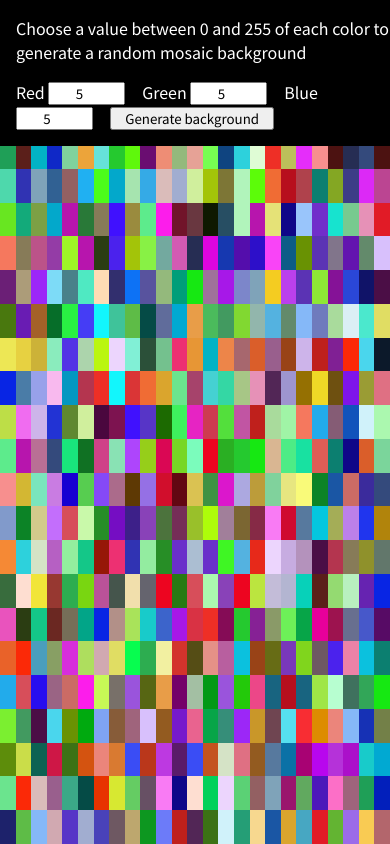
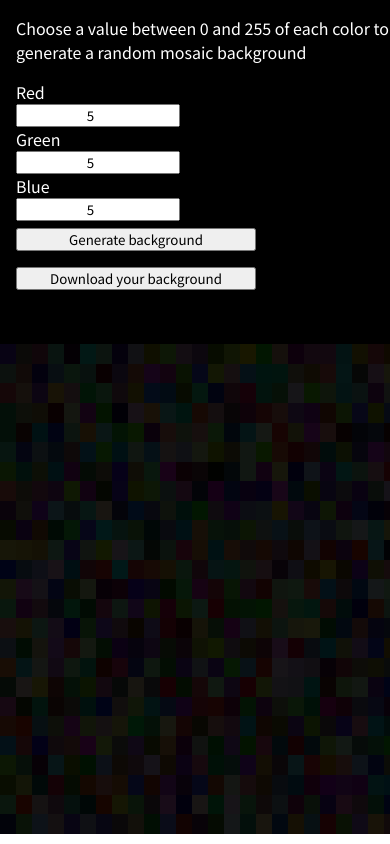
Before and after one commit to LucasAlonso11800/Mosaic-background-generator, a plain HTML site: page index.html in a window 390 px wide. Both pictures are taken after typing "5", "5", "5" into the empty fields and a click on the button "Generate background". Drawn offline with nearby package versions, Linux system fonts and the light colour scheme.

Commit message:
Fixed color bug and added download feature

```diff
--- a/index.html
+++ b/index.html
@@ -4,14 +4,20 @@
 <head>
     <meta charset="UTF-8">
     <meta name="viewport" content="width=device-width, initial-scale=1.0">
+    <meta name="author" content="Lucas Alonso">
+    <link rel="icon" href=""/>
+    <!-- CSS -->
     <link rel="stylesheet" href="styles.css">
-    <title>Classes</title>
+    <!-- HTML TO CANVAS -->
+    <script src=https://unpkg.com/html2canvas@1.0.0-rc.7/dist/html2canvas.js crossorigin='anonymous'></script>
+    <title>Random Background Generator</title>
 </head>
 
 <body>
     <header class="header">
         <nav class="navbar">
             <p class="title">Choose a value between 0 and 255 of each color to generate a random mosaic background</p>
+            <div class="form-container">
                 <form class="form">
                     <label for="red" class="label">Red</label>
                     <input type="number" max="255" min="0" id="red" name="red" class="input">
@@ -19,8 +25,10 @@
                     <input type="number" max="255" min="0" id="green" name="green" class="input">
                     <label for="blue" class="label">Blue</label>
                     <input type="number" max="255" min="0" id="blue" name="blue" class="input">
-                <button type="submit" id="submit-button">Generate background</button>
+                    <button type="submit" id="submit-button" class="button">Generate background</button>
                 </form>
+                <button type="button" id="download-button" class="button">Download your background</button>
+            </div>
         </nav>
     </header>
     <main id="background">
--- a/main.js
+++ b/main.js
@@ -1,3 +1,5 @@
+// GENERATING BACKGROUND
+
 const $background = document.getElementById('background');
 const $red = document.getElementById('red');
 const $green = document.getElementById('green');
@@ -16,7 +18,6 @@ $submit.addEventListener('click', (e) => {
     for (let i = 0; i < 1000; i++){
         newColors($red.value, $green.value, $blue.value)
     }
-
     createRectangles()
 });
 
@@ -30,19 +31,23 @@ function newColors(r, g, b){
         return "#" + componentToHex(r) + componentToHex(g) + componentToHex(b);
     };
 
-    let maxRed = r + 20;
+    if(r === '') r = 0;
+    if(g === '') g = 0;
+    if(b === '') b = 0;
+
+    let maxRed = parseInt(r) + 20;
     if(maxRed > 255) maxRed = 255;
-    let minRed = r - 20;
+    let minRed = parseInt(r) - 20;
     if(minRed < 0) minRed = 0;
 
-    let maxGreen = g + 20;
+    let maxGreen = parseInt(g) + 20;
     if(maxGreen > 255) maxGreen = 255;
-    let minGreen = g - 20;
+    let minGreen = parseInt(g) - 20;
     if(minGreen < 0) minGreen = 0;
 
-    let maxBlue = b + 20;
+    let maxBlue = parseInt(b) + 20;
     if(maxBlue > 255) maxBlue = 255;
-    let minBlue = b - 20;
+    let minBlue = parseInt(b) - 20;
     if(minBlue < 0) minBlue = 0;
 
     let red = Math.floor(Math.random() * (maxRed - minRed) + minRed);
@@ -68,7 +73,7 @@ class Rectangle {
         div.style.height = 4 + "vh";
         div.style.backgroundColor = this.color;
         div.style.left = this.left + "%"
-        div.style.top = this.top + "vh"
+        div.style.top = this.top + "%"
 
         $background.appendChild(div)
     }
@@ -87,3 +92,20 @@ function createRectangles() {
         }
     }
 };
+
+// SAVING BACKGROUND
+
+const downloadButton = document.getElementById('download-button');
+
+function save(canvas) {
+    let a = document.createElement('a');
+    a.href = canvas.toDataURL();
+    a.download = 'MosaicBackground.png';
+    a.click()
+};
+
+function divToImg(div) {
+    html2canvas(div, {scrollY: -window.scrollY}).then(canvas => save(canvas))
+};
+
+downloadButton.addEventListener('click', () => divToImg($background));
--- a/styles.css
+++ b/styles.css
@@ -6,12 +6,39 @@
     overflow: hidden;
     font-family: 'Noto Sans JP', sans-serif
 }
+body{
+    min-width: 400px
+}
 .header{
     width: 100%;
     padding: 1em;
     background-color: #000;
     z-index: 10;
+    height: 9vh
 }
+@media all and (max-width: 835px){
+    .header{
+        height: 15vh
+    }
+}
+@media all and (max-width: 668px){
+    .header{
+        height: 18vh
+    }
+}
+
+@media all and (max-width: 602px){
+    .header{
+        height: 21vh
+    }
+}
+
+@media all and (max-width: 435px){
+    .header{
+        height: 37vh
+    }
+}
+
 .navbar{
     display: flex;
     flex-direction: column
@@ -20,6 +47,9 @@
     color: #fff;
     margin-bottom: 1em
 }
+.form-container{
+    display: flex
+}
 .label{
     color: #fff;
 }
@@ -27,8 +57,65 @@
     text-align: center;
     margin-right: 1em;
 }
-#submit-button{
+.button{
     padding: 0 1em;
+    margin-right: 1em
+}
+
+@media all and (max-width: 835px){
+    .form-container{
+        flex-direction: column
+    }
+    .form{
+        margin-bottom: 1em
+    }
+    #download-button{
+        width: 60%
+    }
+}
+
+@media all and (max-width: 435px){
+    .form{
+        display: flex;
+        flex-direction: column
+    }
+    .input{
+        width: 40%
+    }
+    #submit-button{
+        margin-top: 0.5em;
+        width: 60%
+    }
+}
+
+#background{
+    position: relative;
+    width: 100%;
+    height: 86vh;
+}
+
+@media all and (max-width: 835px){
+    #background{
+        height: 80vh
+    }
+}
+
+@media all and (max-width: 668px){
+    #background{
+        height: 77vh
+    }
+}
+
+@media all and (max-width: 602px){
+    #background{
+        height: 74vh
+    }
+}
+
+@media all and (max-width: 435px){
+    #background{
+        height: 58vh
+    }
 }
 
 .animated{
```
Lines whose indentation alone changed are shown as unchanged.
